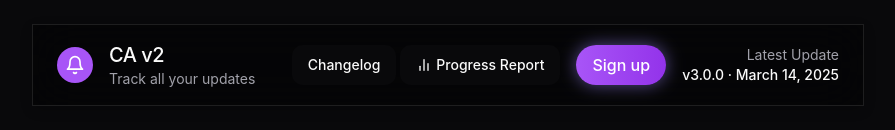
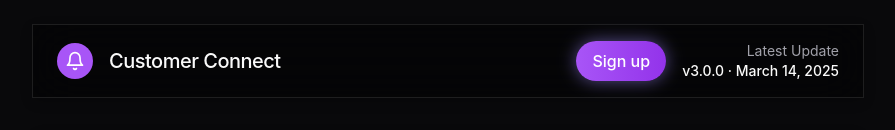
Before and after one commit to benjiemalinao87/chic-changelog, a React (Vite) app: page /progress in a window 1280 px wide. Shown: the top 130 px of the page, without its empty margins (192-1087 px from the left). Built offline with nearby package versions, Linux system fonts and the light colour scheme; no server answers; the database is empty.

Commit message:
Visual edit in Lovable
Edited UI in Lovable

```diff
--- a/src/components/Header.tsx
+++ b/src/components/Header.tsx
@@ -1,10 +1,8 @@
-
 import React from 'react';
 import { motion } from 'framer-motion';
 import { Bell, BarChart2 } from 'lucide-react';
 import { Link } from 'react-router-dom';
 import { NavigationMenu, NavigationMenuContent, NavigationMenuItem, NavigationMenuLink, NavigationMenuList, NavigationMenuTrigger, navigationMenuTriggerStyle } from "@/components/ui/navigation-menu";
-
 const Header = () => {
   // Get current date formatted as "Month DD, YYYY"
   const currentDate = new Date().toLocaleDateString('en-US', {
@@ -12,7 +10,6 @@ const Header = () => {
     month: 'long',
     day: 'numeric'
   });
-
   return <motion.header className="sticky top-0 z-10 glass px-6 py-4 mb-8 flex items-center justify-between" initial={{
     opacity: 0,
     y: -20
@@ -33,8 +30,8 @@ const Header = () => {
           </motion.div>
         </Link>
         <div>
-          <h1 className="text-xl font-medium">CA v2</h1>
-          <p className="text-sm text-muted-foreground">Track all your updates</p>
+          <h1 className="text-xl font-medium">Customer Connect</h1>
+
         </div>
       </div>
 
@@ -49,15 +46,10 @@ const Header = () => {
         <NavigationMenu>
           <NavigationMenuList>
             <NavigationMenuItem>
-              <Link to="/" className={navigationMenuTriggerStyle()}>
-                Changelog
-              </Link>
+
             </NavigationMenuItem>
             <NavigationMenuItem>
-              <Link to="/progress" className={navigationMenuTriggerStyle()}>
-                <BarChart2 className="h-4 w-4 mr-1" />
-                Progress Report
-              </Link>
+
             </NavigationMenuItem>
           </NavigationMenuList>
         </NavigationMenu>
```
